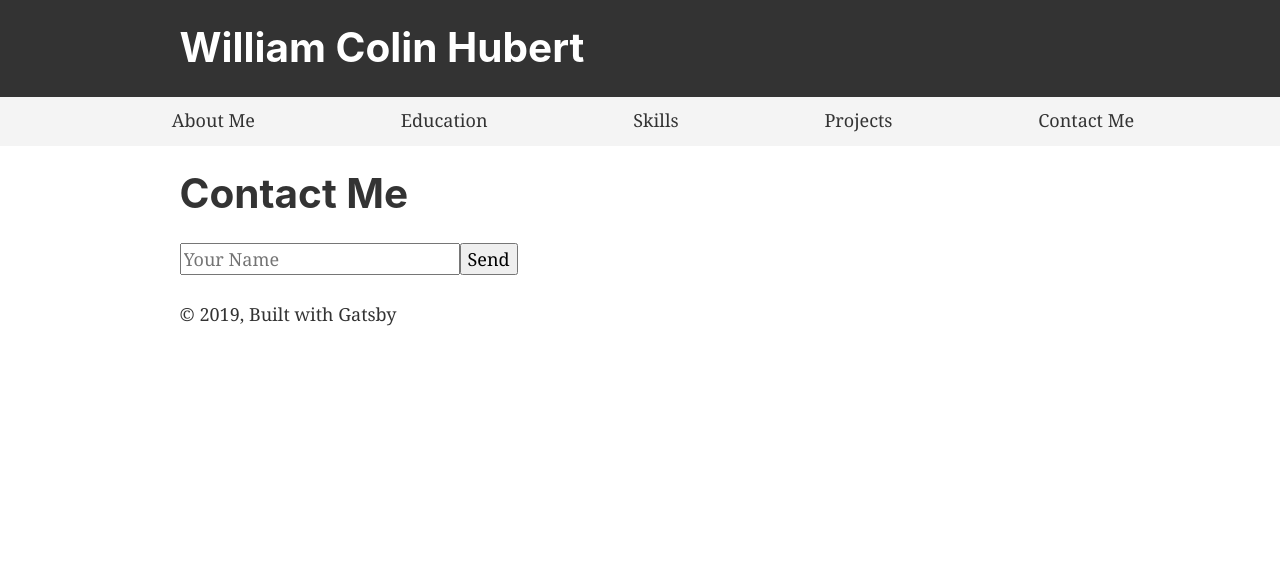
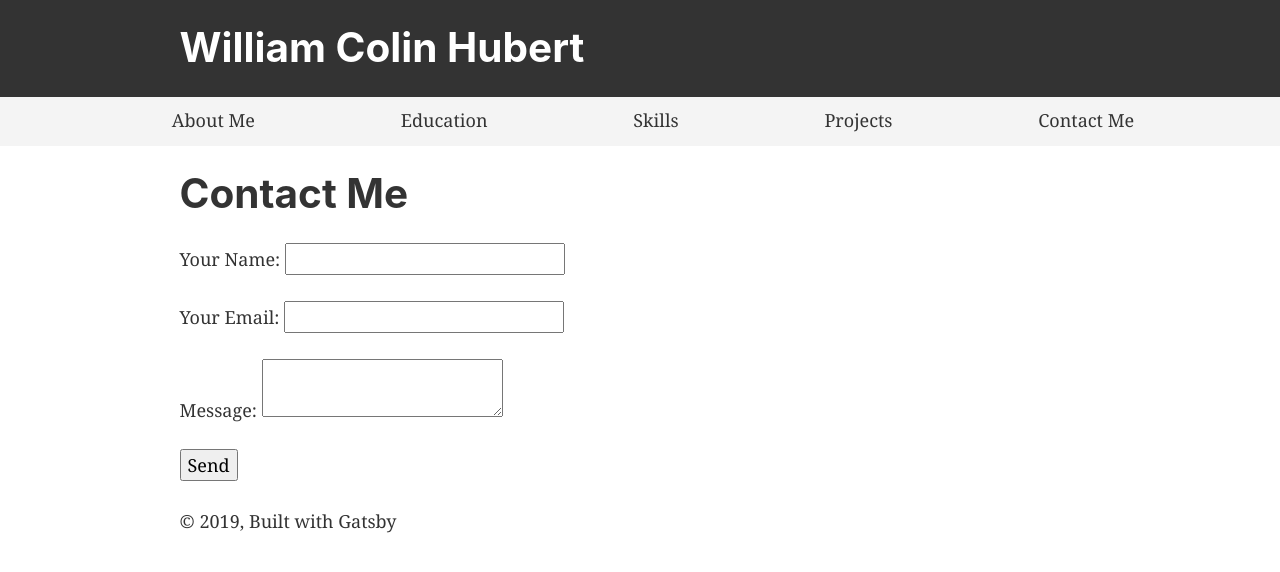
Before and after one commit to coolin44/personal_website, a Gatsby site: page /contactme in a window 1280 px wide. Built offline with nearby package versions, Linux system fonts and the light colour scheme; Gatsby itself is replaced by a stand-in of ours.

Commit message:
hopefully it works now

```diff
--- a/src/pages/contactme.js
+++ b/src/pages/contactme.js
@@ -5,16 +5,20 @@
   <Layout>
     <div>
     <h1>Contact Me</h1>
-
-    <form
-        name="contact"
-        method="POST"
-        data-netlify="true"
-        data-netlify-honeypot="bot-field"
-    >
-        <input name="name" placeholder="Your Name" type="text"/>
-        <button type="submit">Send</button>
-    </form>
+    <form name="contact" method="POST" data-netlify="true">
+  <p>
+    <label>Your Name: <input type="text" name="name" /></label>
+  </p>
+  <p>
+    <label>Your Email: <input type="email" name="email" /></label>
+  </p>
+  <p>
+    <label>Message: <textarea name="message"></textarea></label>
+  </p>
+  <p>
+    <button type="submit">Send</button>
+  </p>
+</form>
 
 
     </div>
```
